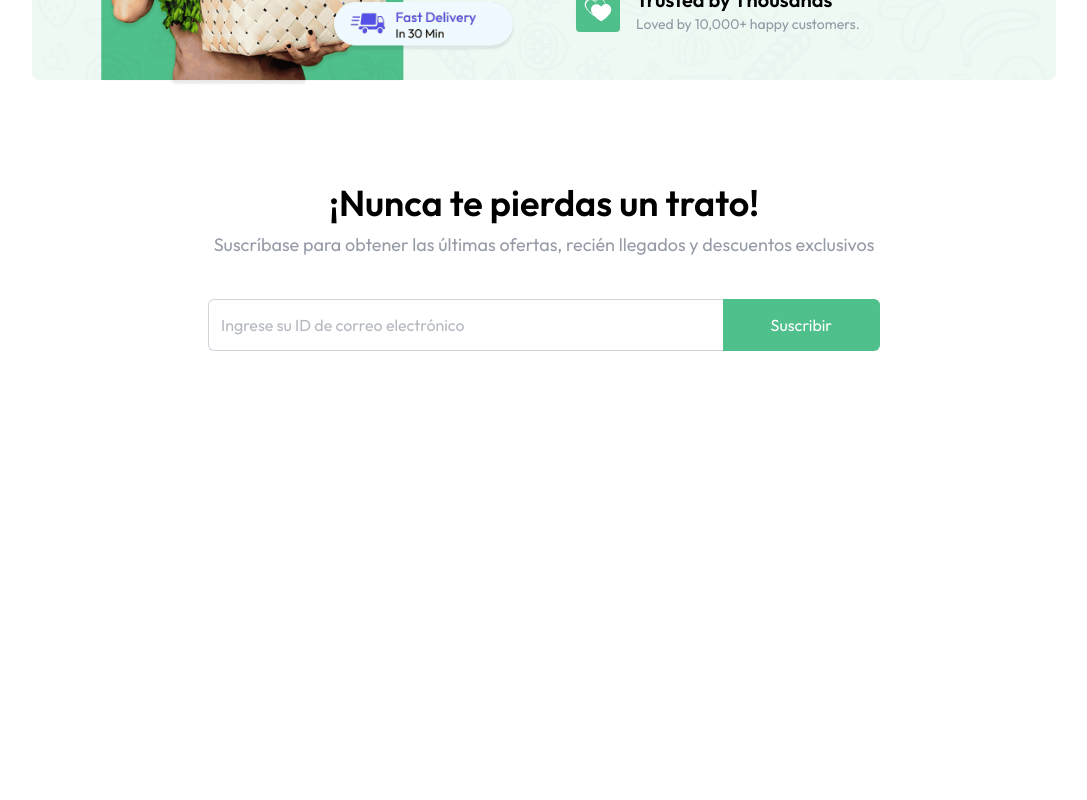
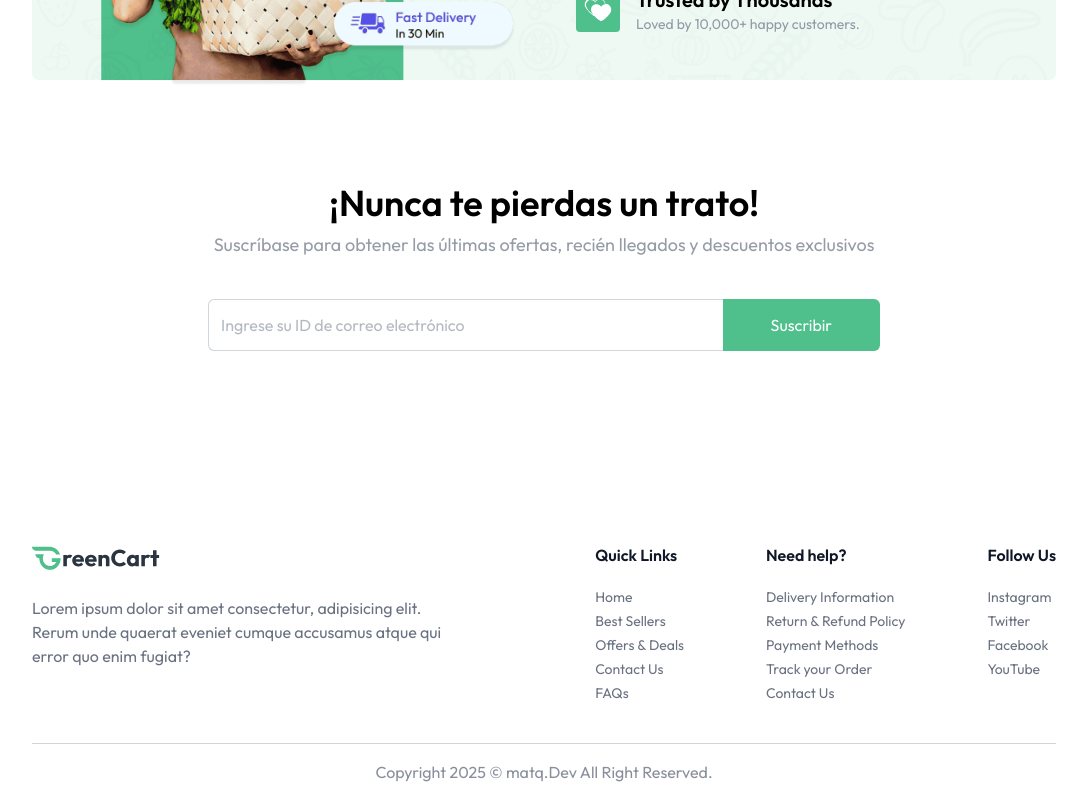
Before and after one commit to 02Alexis/delivery_website, a React (Vite) app in the folder client/: page / in a window 1280 px wide. Shown: the part 1595-2395 px from the top of the page, without its empty margins (96-1183 px from the left). Before the commit the page ends 2002 px from the top, so only its background shows below. Built offline with nearby package versions, Linux system fonts and the light colour scheme.

Commit message:
Creción de footer

```diff
--- a/client/src/App.jsx
+++ b/client/src/App.jsx
@@ -1,9 +1,10 @@
 
 import { Routes, Route } from "react-router-dom";
-import Navbar from "./components/Navbar.jsx";
-import Home from "./pages/Home.jsx";
 import { useLocation } from "react-router-dom";
 import { Toaster } from "react-hot-toast";
+import Home from "./pages/Home.jsx";
+import Navbar from "./components/Navbar.jsx";
+import Footer from "./components/Footer.jsx";
 
 const App = () => {
   const isSellerPath = useLocation().pathname.includes("seller");
@@ -17,6 +18,7 @@ const App = () => {
           <Route path="/" element={<Home />} />
         </Routes>
       </div>
+      {!isSellerPath && <Footer/>}
     </div>
   )
 }
--- /dev/null
+++ b/client/src/components/Footer.jsx
@@ -0,0 +1,35 @@
+import React from 'react'
+import { assets, footerLinks } from '../assets/assets';
+
+const Footer = () => {
+
+  return (
+    <div className="px-6 md:px-16 lg:px-24 xl:px-32 mt-24 bg:primary/10">
+    <div className="flex flex-col md:flex-row items-start justify-between gap-10 py-10 border-b border-gray-500/30 text-gray-500">
+        <div>
+            <img className="w-34 md:w-32" src={assets.logo} alt="dummyLogoColored" />
+            <p className="max-w-[410px] mt-6">Lorem ipsum dolor sit amet consectetur, adipisicing elit. Rerum unde quaerat eveniet cumque accusamus atque qui error quo enim fugiat?</p>
+        </div>
+        <div className="flex flex-wrap justify-between w-full md:w-[45%] gap-5">
+            {footerLinks.map((section, index) => (
+                <div key={index}>
+                    <h3 className="font-semibold text-base text-gray-900 md:mb-5 mb-2">{section.title}</h3>
+                    <ul className="text-sm space-y-1">
+                        {section.links.map((link, i) => (
+                            <li key={i}>
+                                <a href={link.url} className="hover:underline transition">{link.text}</a>
+                            </li>
+                        ))}
+                    </ul>
+                </div>
+            ))}
+        </div>
+    </div>
+    <p className="py-4 text-center text-sm md:text-base text-gray-500/80">
+        Copyright {new Date().getFullYear()} © matq.Dev All Right Reserved.
+    </p>
+</div>
+  )
+}
+
+export default Footer
```
